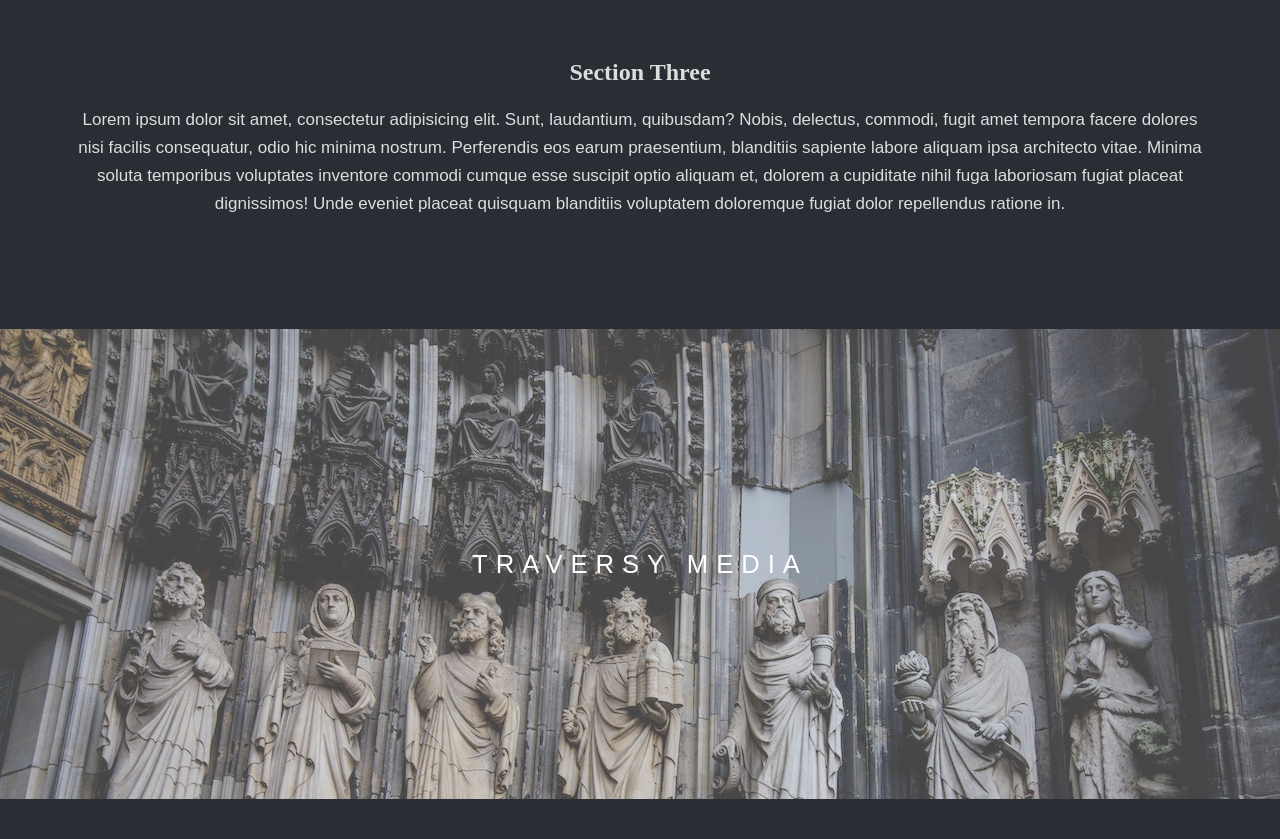
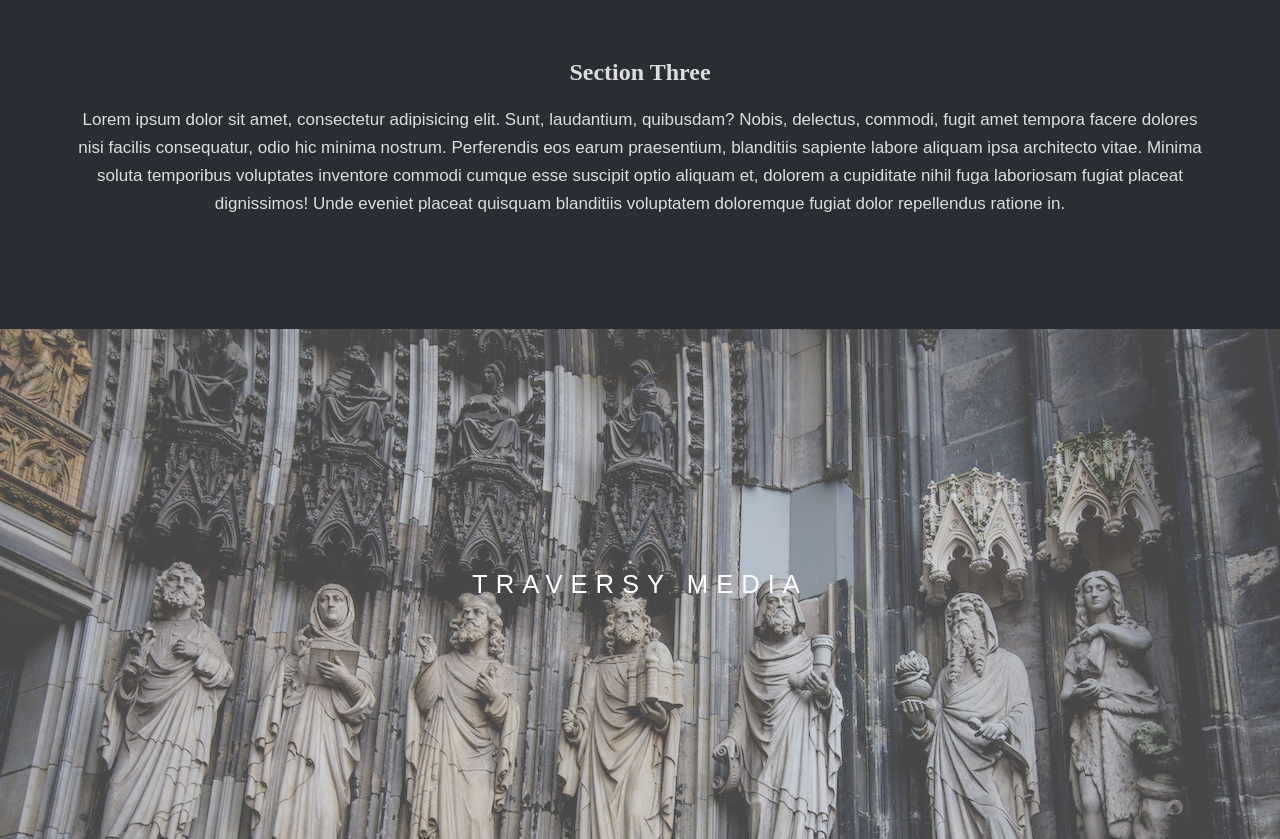
Before and after one commit to Felipeoliveeira/html-css, a PHP site: page / in a window 1280 px wide. Shown: the part 2231-3070 px from the top of the page. Before the commit the page ends 3030 px from the top, so only its background shows below. Run offline with PHP 8.4, Linux system fonts and the light colour scheme.

Commit message:
Corrigindo altura.

```diff
--- a/EfectParallax/estilo/style.css
+++ b/EfectParallax/estilo/style.css
@@ -126,7 +126,7 @@
     padding: 0px 70px;
 }
 div#for{
-    height: 470px;
+    height: 510px;
     background: url(../imagens/img4.jpg) top center no-repeat fixed;
     background-size: cover;
 
```
